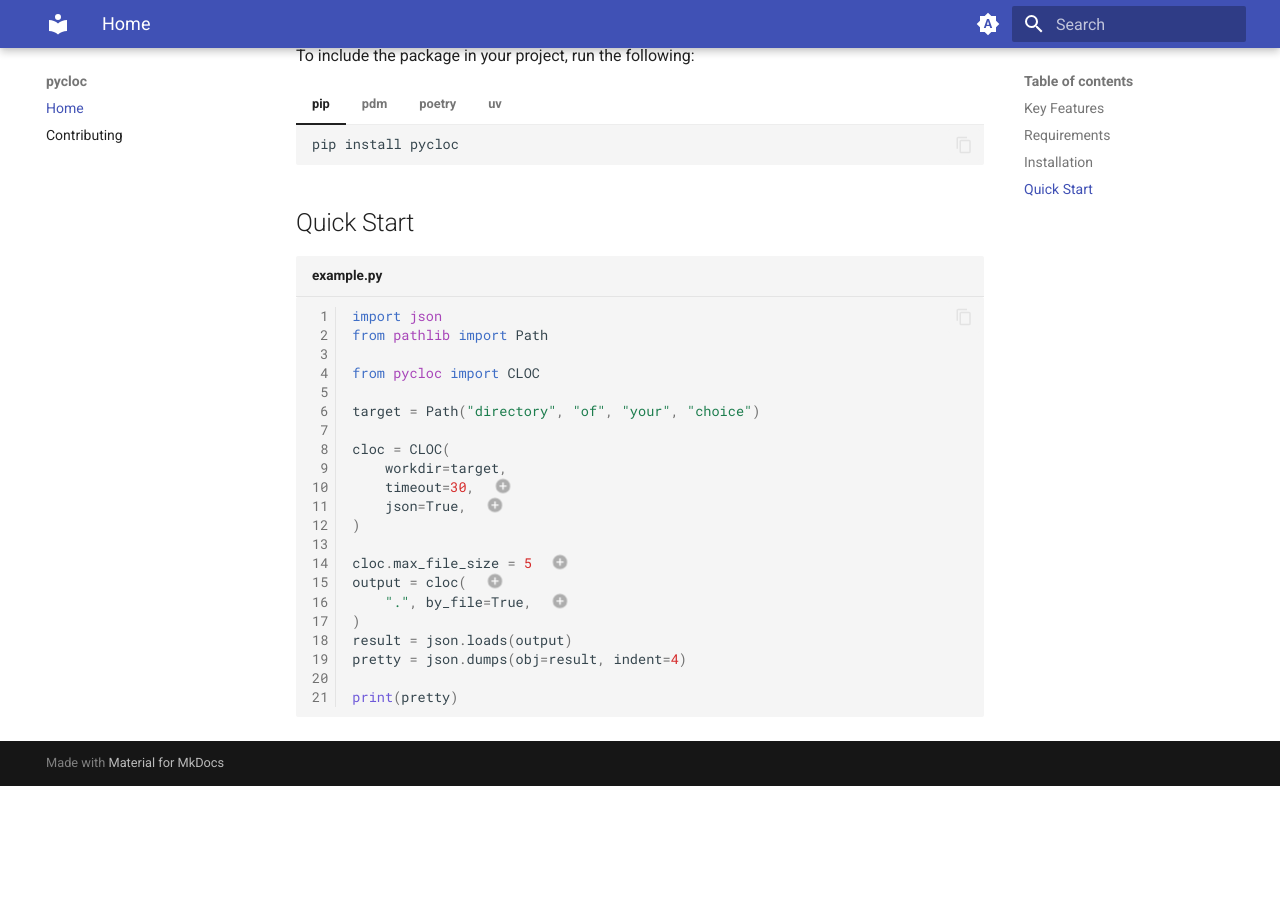
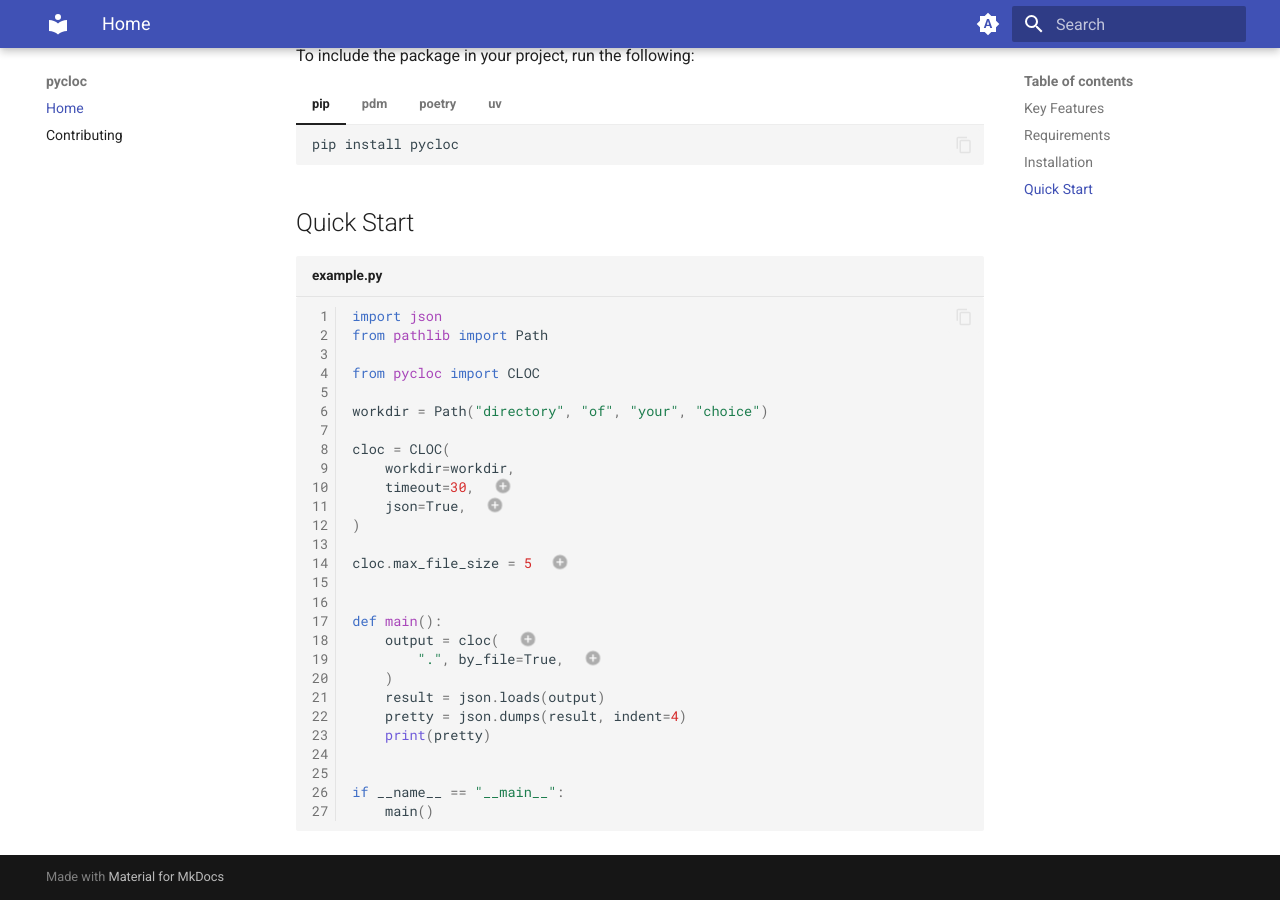
Before and after one commit to pycloc/pycloc, an MkDocs documentation site: the page built from docs/index.md, in a window 1280 px wide and 900 px high, scrolled down 917 px. Built offline with MkDocs 1.6.1 and Material for MkDocs 9.7.7, drawn with Linux system fonts in a browser that asks for light colours; before the commit the page ends 1703 px from its top, so only the background shows below that.

Commit message:
Update code sample in documentation

````diff
--- a/docs/index.md
+++ b/docs/index.md
@@ -65,22 +65,28 @@ from pathlib import Path
 
 from pycloc import CLOC
 
-target = Path("directory", "of", "your", "choice")
+workdir = Path("directory", "of", "your", "choice")
 
 cloc = CLOC(
-    workdir=target,
+    workdir=workdir,
     timeout=30,  # (1)!
     json=True,  # (2)!
 )
 
 cloc.max_file_size = 5  # (3)!
-output = cloc(  # (5)!
-    ".", by_file=True,  # (4)!
-)
-result = json.loads(output)
-pretty = json.dumps(obj=result, indent=4)
 
-print(pretty)
+
+def main():
+    output = cloc(  # (5)!
+        ".", by_file=True,  # (4)!
+    )
+    result = json.loads(output)
+    pretty = json.dumps(result, indent=4)
+    print(pretty)
+
+
+if __name__ == "__main__":
+    main()
 ```
 
 1. Configurations can be supplied within the command constructor.
````
